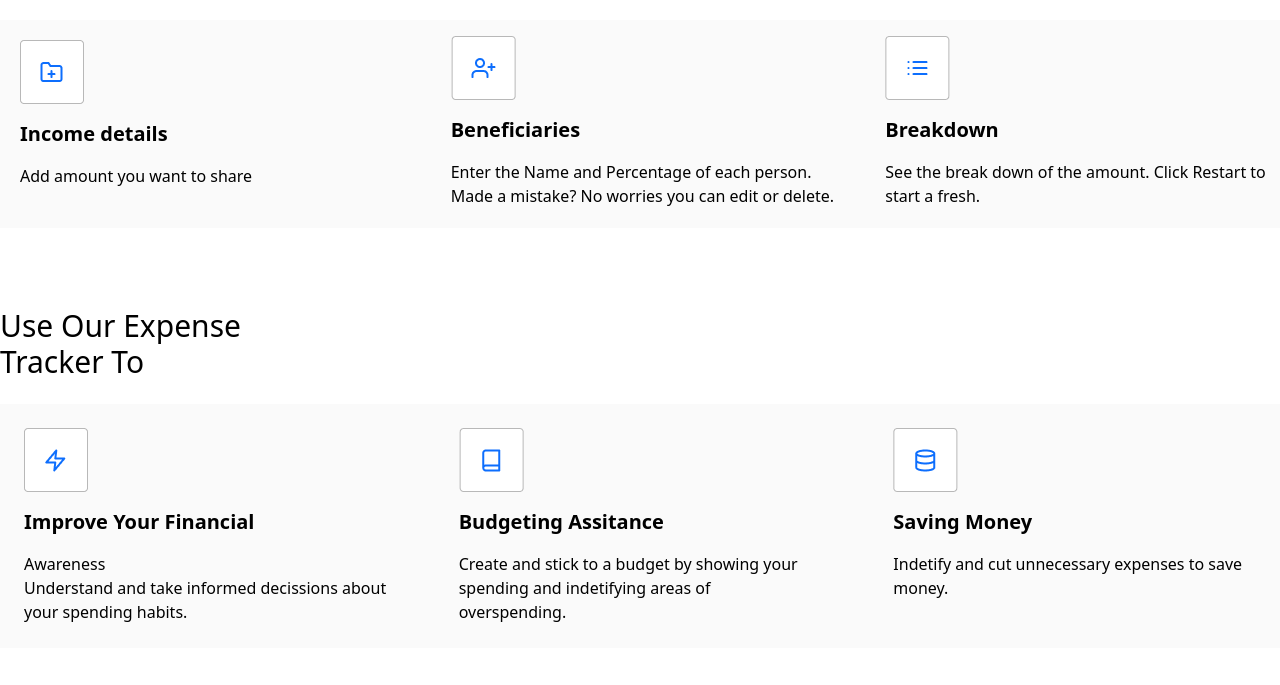
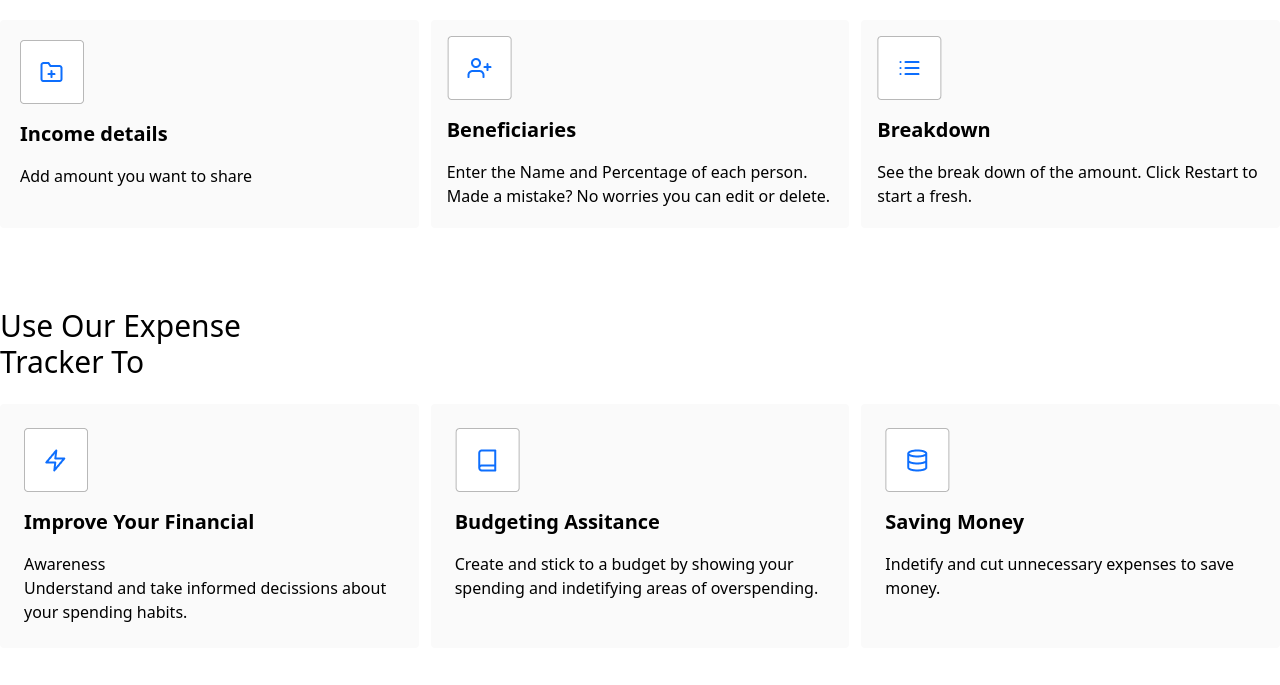
Before and after one commit to nakayizakevina/Distributa, a website: page index.html in a window 1280 px wide. Shown: the part 607-1292 px from the top of the page. Drawn offline with Linux system fonts and the light colour scheme.

Commit message:
have improved

```diff
--- a/index.html
+++ b/index.html
@@ -64,13 +64,13 @@
 						Invoices In 3 Simple Steps
 					</h2>
 				</article>
-				<div class="grid grid-cols-3 gap-6 mt-6 bg-grey ">
-					<article class="bg-gray-200 p-5 rounded">
+				<div class="grid grid-cols-3 gap-3 mt-6">
+					<article class="bg-grey p-5 rounded">
 						<img src="img/Icon1.png.png" />
 						<h3 class="py-4 text-xl font-bold">Income details</h3>
 						<p>Add amount you want to share</p>
 					</article>
-					<article class="bg-gray-200 pt-4 pl-4 pb-5  rounded">
+					<article class="bg-grey pt-4 pl-4 pb-5  rounded">
 						<img src="img/Icon2.png.png" />
 						<h3 class="py-4 text-xl font-bold">Beneficiaries</h3>
 						<p>
@@ -78,7 +78,7 @@
 							Made a mistake? No worries you can edit or delete.
 						</p>
 					</article>
-					<article class="bg-gray-200 pt-4 pl-4 pb-5 rounded">
+					<article class="bg-grey pt-4 pl-4 pb-5 rounded">
 						<img src="img/Icon3.png.png" />
 						<h3 class="py-4 text-xl font-bold">Breakdown</h3>
 						<p>
@@ -99,8 +99,8 @@
 						Tracker To
 					</h2>
 				</article>
-				<div class="grid grid-cols-3 gap-6 mt-6 bg-grey">
-					<article class="bg-gray-200 p-6 rounded">
+				<div class="grid grid-cols-3 gap-x-3 mt-6">
+					<article class="bg-grey p-6 rounded">
 						<img src="img/Icon4.png.png" />
 						<h3 class="py-4 text-xl font-bold">
 							Improve Your Financial
@@ -112,7 +112,7 @@
 						</p>
 					</article>
 
-					<article class="bg-gray-200 p-6 rounded">
+					<article class="bg-grey p-6 rounded">
 						<img src="img/Icon5.png.png" />
 						<h3 class="py-4 text-xl font-bold">
 							Budgeting Assitance
@@ -123,7 +123,7 @@
 						</p>
 					</article>
 
-					<article class="bg-gray-200 p-6 rounded">
+					<article class="bg-grey p-6 rounded">
 						<img src="img/Icon6.png.png" />
 						<h3 class="py-4 text-xl font-bold">Saving Money</h3>
 						<p>
@@ -259,7 +259,7 @@
 						</div>
 
 						<button
-							class="text-blue-800 bg-grey font-bold w-fit text-blue border-none py-4 px-6"
+							class="text-blue-800 bg-grey font-bold w-fit text-blue border-none py-4 px-6 mt-6"
 						>
 							Add A Beneficiary
 						</button>
@@ -316,10 +316,10 @@
 			</section>
 			<!-- start of footer -->
 			<footer>
-				<section class="flex py-14">
-					<div class="w-3/4 flex flex-col gap-7">
+				<section class="flex py-14 ">
+					<div class="w-3/4 flex flex-col mt-12 ">
 						<a
-							class="text-blue underline decoration-slate-500 font-bold"
+							class="text-blue underline decoration-slate-500 font-bold "
 						>
 							Distributa
 						</a>
```
Also changed, not shown: output.css.
